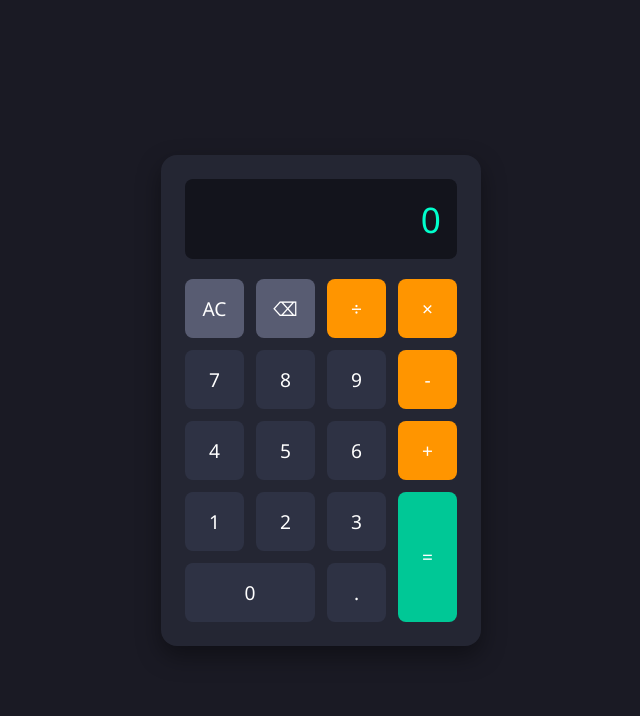
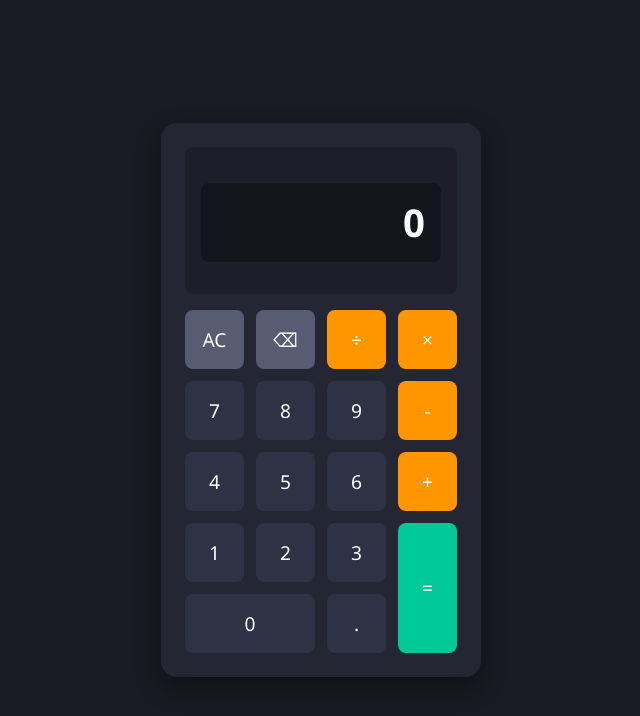
Before and after one commit to Basmah-Almutairi/calc, a plain HTML site: page calc/index.html in a window 1280 px wide. Shown: the whole page, without its empty margins (319-959 px from the left). Drawn offline with Linux system fonts and the light colour scheme.

Commit message:
Update index.html

```diff
--- a/calc/index.html
+++ b/calc/index.html
@@ -9,7 +9,10 @@
 <body>
   <div class="calculator">
     <!-- Calculator Display -->
-    <div id="display" class="display">0</div>
+    <div class="display-screen" style="background: rgba(0, 0, 0, 0.2); border-radius: 8px; padding: 12px 16px; margin-bottom: 16px; display: flex; flex-direction: column; justify-content: space-between; min-height: 85px;">
+      <div id="equation" style="color: #a0aec0; font-size: 1.1rem; text-align: right; min-height: 24px; word-break: break-all; letter-spacing: 1px;"></div>
+      <div id="display" class="display" style="color: #ffffff; font-size: 2.4rem; font-weight: bold; text-align: right; line-height: 1.2;">0</div>
+    </div>
 
     <!-- Buttons Grid -->
     <div class="buttons">
```
